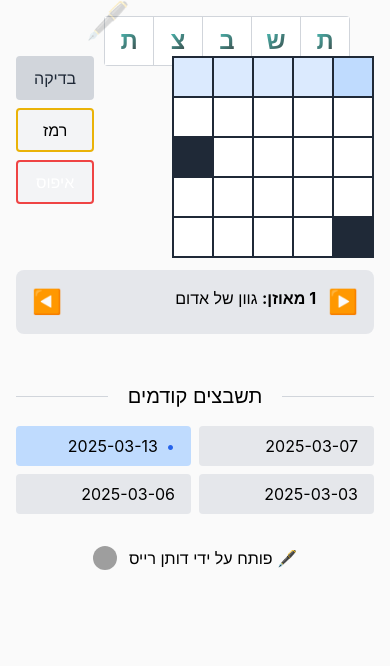
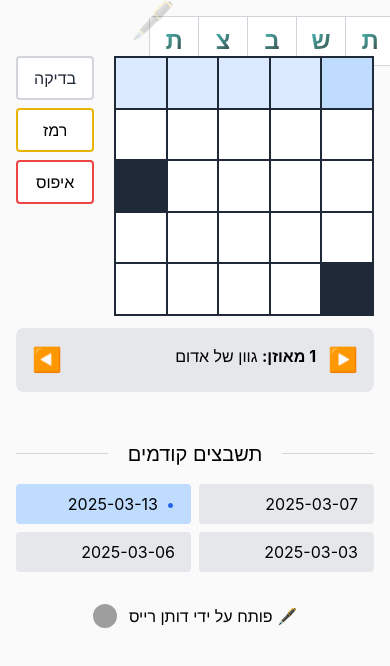
Before and after one commit to dotanrs/tashbezet, a React (Create React App) app: page / in a window 390 px wide. Both pictures are taken after a click on the button "מוכנים לתשבצ?". Shown: the top 666 px of the page. Built offline with nearby package versions, Linux system fonts and the light colour scheme; grey boxes are pictures that could not be loaded.

Commit message:
Grid size dynamic for mobile

```diff
--- a/src/components/CrosswordGrid.tsx
+++ b/src/components/CrosswordGrid.tsx
@@ -57,7 +57,7 @@ const CrosswordGrid: React.FC<CrosswordGridProps> = ({
   const displayToLogicalCol = (displayCol: number) => 4 - displayCol;
 
   return (
-    <div className="grid grid-cols-5 gap-0 border border-gray-800">
+    <div className="grid grid-cols-5 gap-0 border border-gray-800 w-full">
       {userGrid.map((row, rowIndex) => (
         row.map((_, displayColIndex) => {
           const colIndex = displayToLogicalCol(displayColIndex);
@@ -66,7 +66,7 @@ const CrosswordGrid: React.FC<CrosswordGridProps> = ({
             <div
               key={`${rowIndex}-${colIndex}`}
               className={`
-                w-[40px] md:w-[55px] h-[40px] md:h-[55px] border-[0.5px] border-gray-800 flex items-center justify-center
+                w-full aspect-square border-[0.5px] border-gray-800 flex items-center justify-center
                 ${getCellStyle(rowIndex, colIndex, selected && selected.row === rowIndex && selected.col === colIndex)}
               `}
               onClick={() => onCellClick(rowIndex, colIndex)}
@@ -78,7 +78,7 @@ const CrosswordGrid: React.FC<CrosswordGridProps> = ({
                   value={cell}
                   onChange={onChange}
                   onKeyDown={onKeyDown}
-                  className={`w-full h-full text-center text-2xl outline-none bg-transparent font-rubik
+                  className={`w-full h-full text-center text-xl outline-none bg-transparent font-rubik
                     ${cellStatus[rowIndex][colIndex] === true ? 'cursor-default' : ''}
                     ${cellStatus[rowIndex][colIndex] === false ? 'line-through text-red-500' : 'text-gray-700'}`}
                   maxLength={1}
--- a/src/crossword-puzzle.tsx
+++ b/src/crossword-puzzle.tsx
@@ -509,13 +509,13 @@ const CrosswordPuzzle = () => {
 
   const titleDesign = (gameStarted: boolean) => {
     if (gameStarted) {
-      return 'absolute right-10 z-[-1]';
+      return 'absolute right-[-5px] z-[-1]';
     }
     return 'mt-8';
   }
 
   return (
-    <div id="crossword-container" className="absolute right-0 left-0 m-x-0 flex flex-col items-center p-4 w-full md:w-[600px] mx-auto">
+    <div id="crossword-container" className="absolute w-full md:w-[500px] max-w-[500px] right-0 left-0 m-x-0 flex flex-col items-center p-4 mx-auto">
       <div className={`${titleDesign(gameStarted)}`}>
         <h1 className="mb-8 select-none" style={{ direction: 'rtl' }}>
           <div className="relative">
@@ -571,8 +571,8 @@ const CrosswordPuzzle = () => {
 
           {currentConfig && (
             <>
-            <div id="whole-crossword" className="w-full md:w-[400px]">
-              <div id="crossword-and-buttons" className="flex flex-row justify-between items-start mt-[40px] mb-3">
+            <div id="whole-crossword" className="w-full">
+              <div id="crossword-and-buttons" className="flex space-x-5 flex-row justify-between items-start mt-[40px] mb-3">
                 {/* Sidebar */}
                 <div id="sidebar">
                   <div>
@@ -588,9 +588,9 @@ const CrosswordPuzzle = () => {
                       <button
                         onClick={markPuzzle}
                         disabled={!hasUntestedCells()}
-                        className={`px-4 py-2 rounded bg-gray-100 border-2 ${
+                        className={`px-4 py-2 rounded bg-white border-2 ${
                           hasUntestedCells()
-                            ? 'border-[#4ECDC4] hover:bg-white text-black'
+                            ? 'border-[#4ECDC4] hover:bg-gray-100 text-black'
                             : 'border-gray-300 bg-gray-300 text-gray-800 cursor-not-allowed'
                         }`}
                       >
@@ -599,9 +599,9 @@ const CrosswordPuzzle = () => {
                       <button
                         onClick={handleHint}
                         disabled={!hasAvailableHints()}
-                        className={`px-4 py-2 rounded bg-gray-100 border-2 ${
+                        className={`px-4 py-2 rounded bg-white border-2 ${
                           hasAvailableHints()
-                            ? 'border-yellow-500 hover:bg-white text-black'
+                            ? 'border-yellow-500 hover:bg-gray-100 text-black'
                             : 'border-gray-300 bg-gray-300 text-gray-800 cursor-not-allowed'
                         }`}
                       >
@@ -609,7 +609,7 @@ const CrosswordPuzzle = () => {
                       </button>
                       <button
                         onClick={handlePuzzleReset}
-                        className="px-4 py-2 text-black border-2 border-red-500 text-white rounded bg-gray-100 hover:bg-white"
+                        className="px-4 py-2 text-black border-2 border-red-500 text-black rounded bg-white hover:bg-gray-100"
                       >
                         איפוס
                       </button>
```
